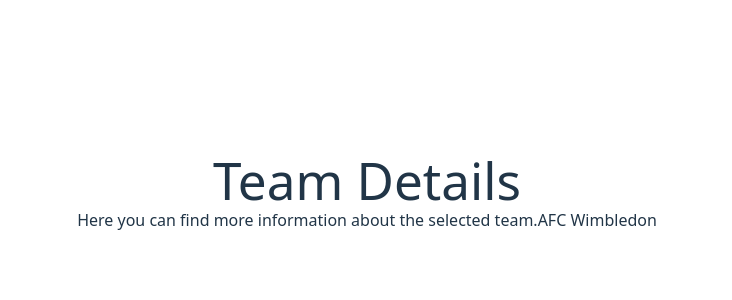
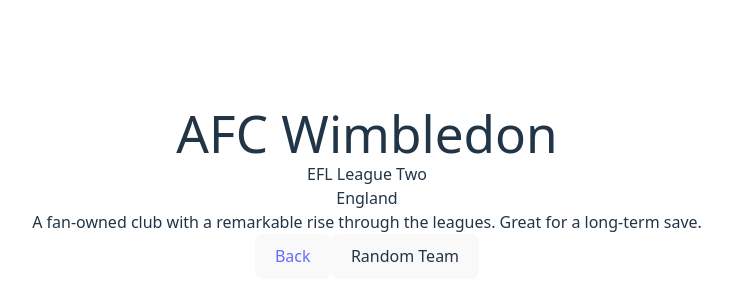
Before and after one commit to fedeparrilla10/parrifm, a React (Vite) app: page /teams/1 in a window 1280 px wide. Shown: the part 208-508 px from the top of the page, without its empty margins (273-1005 px from the left). Built offline with nearby package versions, Linux system fonts and the light colour scheme.

Commit message:
feat: add randomizer button in team and home sections

```diff
--- a/src/pages/Home.tsx
+++ b/src/pages/Home.tsx
@@ -1,10 +1,7 @@
 import { Link } from "react-router";
-import { teamRecommendations } from "../utils/teamRecommendations";
+import { randomTeamId } from "../utils/randomizeTeam";
 
 const Home: React.FC = () => {
-  const randomizeTeam: number =
-    Math.floor(Math.random() * teamRecommendations.length) + 1;
-
   return (
     <section className="home">
       <h1 className="home-title">Welcome to RecoFM Lite</h1>
@@ -16,7 +13,7 @@
         <Link to="/teams">
           <button>All Teams</button>
         </Link>
-        <Link to={`/teams/${randomizeTeam}`}>
+        <Link to={`/teams/${randomTeamId}`}>
           <button>Random Team</button>
         </Link>
       </div>
--- a/src/pages/Team.tsx
+++ b/src/pages/Team.tsx
@@ -1,17 +1,28 @@
-import { useParams } from "react-router";
+import { useParams, useNavigate, Link } from "react-router";
 import { teamRecommendations } from "../utils/teamRecommendations";
+import { randomizeTeam } from "../utils/randomizeTeam";
 
 const Team: React.FC = () => {
+  const navigate = useNavigate();
   const { id } = useParams<{ id: string }>();
   const team = teamRecommendations.find((team) => team.id === Number(id));
 
+  const handleRandomize = () => {
+    const randomIndex = randomizeTeam();
+    navigate(`/teams/${randomIndex}`);
+  };
+
   return (
     <section className="team">
-      <h1 className="team-title">Team Details</h1>
-      <p className="team-description">
-        Here you can find more information about the selected team.
-        {team?.name}
-      </p>
+      <h1 className="team-title">{team?.name}</h1>
+      <h3>{team?.league}</h3>
+      <h4>{team?.country}</h4>
+      <p className="team-description">{team?.reason}</p>
+
+      <Link to="/">
+        <button>Back</button>
+      </Link>
+      <button onClick={handleRandomize}>Random Team</button>
     </section>
   );
 };
--- /dev/null
+++ b/src/utils/randomizeTeam.ts
@@ -0,0 +1,10 @@
+import { teamRecommendations } from "./teamRecommendations";
+
+const randomFormula = (): number =>
+  Math.floor(Math.random() * teamRecommendations.length) + 1;
+
+export const randomTeamId: number = randomFormula();
+
+export const randomizeTeam = (): number => {
+  return randomFormula();
+};
```
